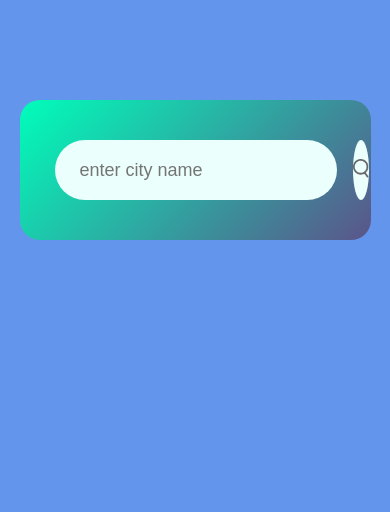
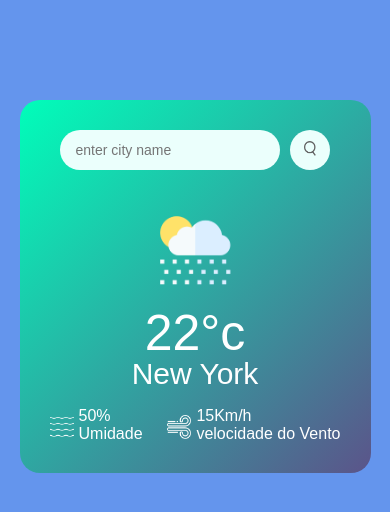
Before and after one commit to Derickcsantos/Previs-o-do-tempo, a plain HTML site: page index.html in a window 390 px wide. Drawn offline with Linux system fonts and the light colour scheme; no server answers.

Commit message:
Add files via upload

```diff
--- a/css/style.css
+++ b/css/style.css
@@ -1,14 +1,15 @@
-*{
+* {
     margin: 0;
     padding: 0;
-    font-family: 'poppins', sans-serif;
+    font-family: 'Poppins', sans-serif;
     box-sizing: border-box;
 }
-body{
-    background: cornflowerblue ;
 
+body {
+    background: cornflowerblue;
 }
-.card{
+
+.card {
     width: 90%;
     max-width: 470px;
     background: linear-gradient(135deg, #00feba, #5b548a);
@@ -18,76 +19,132 @@ body{
     padding: 40px 35px;
     text-align: center;
 }
-.search{
-     width: 100%;
+
+.search {
+    width: 90%; /* Ajuste para responsividade */
+    max-width: 400px; /* Limitação máxima para telas menores */
+    margin: 0 auto; /* Centraliza o bloco de pesquisa */
     display: flex;
     align-items: center;
     justify-content: space-between;
+    margin-bottom: 20px; /* Espaçamento inferior para telas menores */
 }
+
 .search input {
     border: 0;
     outline: 0;
     background: #ebfffc;
     color: #555;
-     padding: 10px 25px;
-     height: 60px;
-     border-radius: 30px;
+    padding: 10px 20px; /* Ajuste para telas menores */
+    height: 50px; /* Altura reduzida para telas menores */
+    border-radius: 25px; /* Ajuste para telas menores */
     flex: 1;
-     margin-right: 16px;
-     font-size: 18px;
+    margin-right: 10px; /* Espaçamento direito reduzido para telas menores */
+    font-size: 16px; /* Tamanho de fonte reduzido para telas menores */
 }
+
 .search button {
     border: 0;
     outline: 0;
     background: #ebfffc;
     border-radius: 50%;
-     width: 60px;
-     height: 60px;
+    width: 50px; /* Tamanho reduzido para telas menores */
+    height: 50px; /* Tamanho reduzido para telas menores */
     cursor: pointer;
 }
-.search button img{
-    width: 16px;
+
+.search button img {
+    width: 14px; /* Tamanho reduzido para telas menores */
 }
-.weather-icon{
-     width: 170px;
-     margin-top: 30px;
+
+.weather-icon {
+    width: 130px; /* Tamanho reduzido para telas menores */
+    margin-top: 20px; /* Espaçamento superior reduzido para telas menores */
 }
-.weather h1{
-     font-size: 80px;
-     font-weight: 500,
+
+.weather h1 {
+    font-size: 60px; /* Tamanho de fonte reduzido para telas menores */
+    font-weight: 500;
 }
-.weather h2{
-    font-size: 45px;
+
+.weather h2 {
+    font-size: 35px; /* Tamanho de fonte reduzido para telas menores */
     font-weight: 400;
-    margin-top: -10px;
+    margin-top: -5px; /* Ajuste para telas menores */
 }
-.details{
+
+.details {
     display: flex;
     align-items: center;
     justify-content: space-between;
-    padding: 0 20px;
-    margin-top: 50px;
+    padding: 0 10px; /* Ajuste para telas menores */
+    margin-top: 30px; /* Espaçamento superior reduzido para telas menores */
 }
-.col{
+
+.col {
     display: flex;
     align-items: center;
     text-align: left;
 }
-.col img{
-    width: 40px;
-    margin-right: 10px;
+
+.col img {
+    width: 30px; /* Tamanho reduzido para telas menores */
+    margin-right: 8px; /* Espaçamento direito reduzido para telas menores */
 }
-.humidity, .wind{
-    font-size: 28px;
-    margin-top: -6px;
+
+.humidity,
+.wind {
+    font-size: 20px; /* Tamanho de fonte reduzido para telas menores */
+    margin-top: -4px; /* Ajuste para telas menores */
 }
-.weather{
-	display: none;
+
+/* Media Query para telas menores (exemplo: até 600px de largura) */
+@media only screen and (max-width: 600px) {
+    .card {
+        padding: 30px 25px; /* Ajuste de padding para telas muito pequenas */
     }
-.error{
-	text-align: left;
-	margin-left: 10px;
-	font-size: 14px;
-	margin-top: 10px;
-	display: none;
+
+    .search input {
+        padding: 8px 16px; /* Ajuste para telas muito pequenas */
+        height: 40px; /* Altura reduzida para telas muito pequenas */
+        border-radius: 20px; /* Ajuste para telas muito pequenas */
+        font-size: 14px; /* Tamanho de fonte reduzido para telas muito pequenas */
     }
+
+    .search button {
+        width: 40px; /* Tamanho reduzido para telas muito pequenas */
+        height: 40px; /* Tamanho reduzido para telas muito pequenas */
+    }
+
+    .search button img {
+        width: 12px; /* Tamanho reduzido para telas muito pequenas */
+    }
+
+    .weather-icon {
+        width: 100px; /* Tamanho reduzido para telas muito pequenas */
+        margin-top: 10px; /* Espaçamento superior reduzido para telas muito pequenas */
+    }
+
+    .weather h1 {
+        font-size: 50px; /* Tamanho de fonte reduzido para telas muito pequenas */
+    }
+
+    .weather h2 {
+        font-size: 30px; /* Tamanho de fonte reduzido para telas muito pequenas */
+    }
+
+    .details {
+        padding: 0 5px; /* Ajuste de padding para telas muito pequenas */
+        margin-top: 20px; /* Espaçamento superior reduzido para telas muito pequenas */
+    }
+
+    .col img {
+        width: 24px; /* Tamanho reduzido para telas muito pequenas */
+        margin-right: 5px; /* Espaçamento direito reduzido para telas muito pequenas */
+    }
+
+    .humidity,
+    .wind {
+        font-size: 16px; /* Tamanho de fonte reduzido para telas muito pequenas */
+    }
+}
```
Lines whose indentation alone changed are shown as unchanged.
